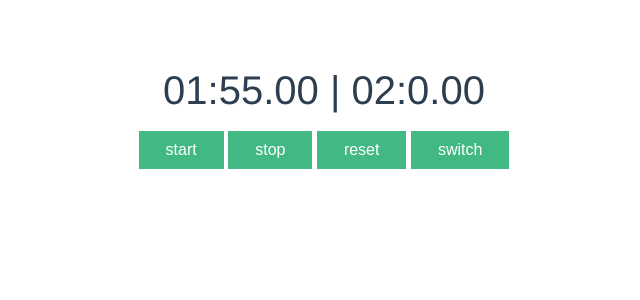
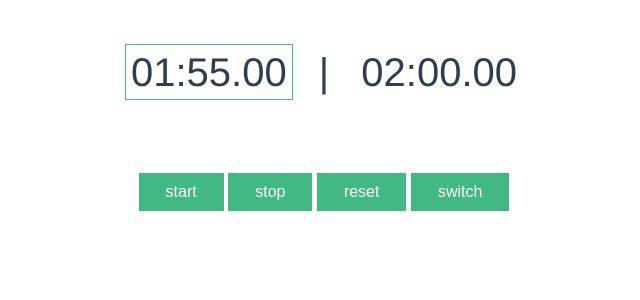
Before and after one commit to Dein1/vue-chessclock, a Vue app: page /#/ in a window 1280 px wide. Shown: the top 300 px of the page, without its empty margins (316-956 px from the left). Built offline with nearby package versions, Linux system fonts and the light colour scheme.

Commit message:
add active timer style

```diff
--- a/public/index.html
+++ b/public/index.html
@@ -2,15 +2,9 @@
 <html>
   <head>
     <meta charset="utf-8">
-    <meta http-equiv="X-UA-Compatible" content="IE=edge">
-    <meta name="viewport" content="width=device-width,initial-scale=1.0">
-    <title>trueconf-vue</title>
+    <title>Chess clock</title>
   </head>
   <body>
-    <noscript>
-      <strong>We're sorry but trueconf-vue doesn't work properly without JavaScript enabled. Please enable it to continue.</strong>
-    </noscript>
     <div id="app"></div>
-    <!-- built files will be auto injected -->
   </body>
 </html>
--- a/src/components/App.vue
+++ b/src/components/App.vue
@@ -1,9 +1,5 @@
 <template>
   <div id="app">
-    <div id="nav">
-      <!-- <router-link to="/1">First</router-link> |
-      <router-link to="/2">Second</router-link> -->
-    </div>
     <router-view/>
   </div>
 </template>
@@ -16,16 +12,4 @@
   text-align: center;
   color: #2c3e50;
 }
-#nav {
-  padding: 30px;
-}
-
-#nav a {
-  font-weight: bold;
-  color: #2c3e50;
-}
-
-#nav a.router-link-exact-active {
-  color: #42b983;
-}
 </style>
--- a/src/components/TimerPanel.vue
+++ b/src/components/TimerPanel.vue
@@ -1,6 +1,14 @@
 <template>
-  <div class="timer">
-    <a>{{formatTime}}</a>
+  <div class="panel">
+    <div class="timers">
+      <div class="timer">
+        <a v-bind:class="isActiveFirst">{{formatFirst}}</a>
+      </div>
+      {{' | '}}
+      <div class="timer">
+        <a v-bind:class="isActiveSecond">{{formatSecond}}</a>
+      </div>
+    </div>
     <br />
     <br />
     <button v-on:click="start">start</button>
@@ -14,17 +22,20 @@
 </template>
 
 <script>
-const computeTime = (time) => {
+const calculateTime = (time) => {
   const minutes = Math.floor(time / 6000);
   const formattedMinutes = (`0${minutes}`).slice(-2);
-  const seconds = ((time - (6000 * minutes)) / 100).toFixed(2);
-  return `${formattedMinutes}:${seconds}`;
+  const seconds = Math.floor((time - (6000 * minutes)) / 100);
+  const formattedSeconds = (`0${seconds}`).slice(-2);
+  const milliseconds = (time - (6000 * minutes) - (100 * seconds));
+  const formattedMilliseconds = (`0${milliseconds}`).slice(-2);
+  return `${formattedMinutes}:${formattedSeconds}.${formattedMilliseconds}`;
 };
 
 export default {
   name: 'TimerPanel',
   created() {
-    this.$store.dispatch('start');
+    this.start();
   },
   methods: {
     start() {
@@ -34,23 +45,53 @@ export default {
       this.$store.dispatch('stop');
     },
     reset() {
+      this.stop();
       this.$store.commit('reset');
     },
   },
   computed: {
-    formatTime() {
-      return `${computeTime(this.$store.state.first)}  |  ${computeTime(this.$store.state.second)}`;
+    formatFirst() {
+      return `${calculateTime(this.$store.state.first)}`;
+    },
+    formatSecond() {
+      return `${calculateTime(this.$store.state.second)}`;
     },
     switchButtonId() {
       return this.$store.state.firstActive ? 2 : 1;
+    },
+    isActiveFirst() {
+      return {
+        active: this.$attrs.firstActive,
+      };
+    },
+    isActiveSecond() {
+      return {
+        active: this.$attrs.secondActive,
+      };
     },
   },
 };
 </script>
 
 <style scoped>
+.timers {
+  font-size: 250%;
+  padding: 27px 10px;
+}
+
+.timer {
+  display: inline-block;
+  margin: 15px;
+}
+
 a {
-  font-size: 250%;
+  padding: 5px;
+  border: 1px solid white;
+}
+
+.active {
+  border: 1px solid #42b983;
+  padding: 5px;
 }
 
 button {
--- a/src/router.js
+++ b/src/router.js
@@ -6,10 +6,15 @@ import store from './store';
 Vue.use(Router);
 
 export default new Router({
+  mode: 'history',
   routes: [
     {
       path: '/1',
       name: 'first',
+      props: {
+        firstActive: true,
+        secondActive: false,
+      },
       component: TimerPanel,
       beforeEnter: (to, from, next) => {
         store.commit('activeFirst');
@@ -20,6 +25,10 @@ export default new Router({
     {
       path: '/2',
       name: 'second',
+      props: {
+        firstActive: false,
+        secondActive: true,
+      },
       component: TimerPanel,
       beforeEnter: (to, from, next) => {
         store.commit('activeSecond');
```
